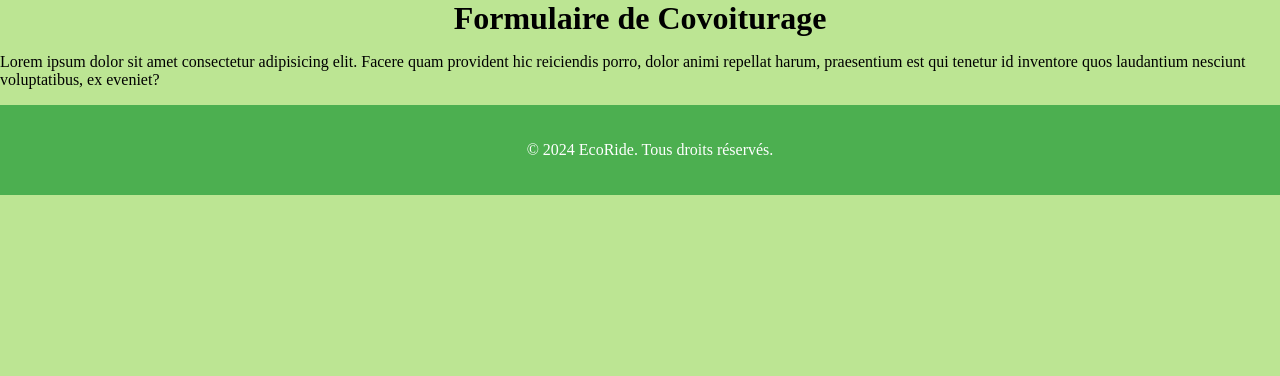
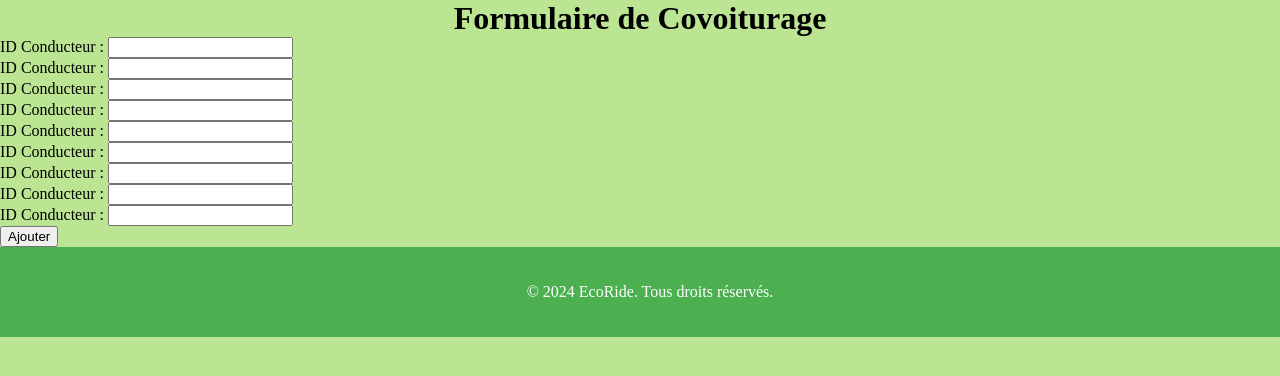
Before and after one commit to Alyaesub/Ecoride, a PHP site: page /forme-covoit.php in a window 1280 px wide. Shown: the part 110-486 px from the top of the page. Run offline with PHP 8.4, Linux system fonts and the light colour scheme.

Commit message:
add start form

```diff
--- a/php/mainFormPage.php
+++ b/php/mainFormPage.php
@@ -2,5 +2,35 @@
     <div class="title">
         <h1>Formulaire de Covoiturage</h1>
     </div>
-    <p>Lorem ipsum dolor sit amet consectetur adipisicing elit. Facere quam provident hic reiciendis porro, dolor animi repellat harum, praesentium est qui tenetur id inventore quos laudantium nesciunt voluptatibus, ex eveniet?</p>
+    <form id="addCovoiturageForm" action="saveCodeTest\traitement.php" method="post">
+
+        <label for="conducteur_id">ID Conducteur :</label>
+        <input type="number" id="conducteur_id" name="conducteur_id" required><br>
+
+        <label for="conducteur_id">ID Conducteur :</label>
+        <input type="number" id="conducteur_id" name="conducteur_id" required><br>
+
+        <label for="conducteur_id">ID Conducteur :</label>
+        <input type="number" id="conducteur_id" name="conducteur_id" required><br>
+
+        <label for="conducteur_id">ID Conducteur :</label>
+        <input type="number" id="conducteur_id" name="conducteur_id" required><br>
+
+        <label for="conducteur_id">ID Conducteur :</label>
+        <input type="number" id="conducteur_id" name="conducteur_id" required><br>
+
+        <label for="conducteur_id">ID Conducteur :</label>
+        <input type="number" id="conducteur_id" name="conducteur_id" required><br>
+
+        <label for="conducteur_id">ID Conducteur :</label>
+        <input type="number" id="conducteur_id" name="conducteur_id" required><br>
+
+        <label for="conducteur_id">ID Conducteur :</label>
+        <input type="number" id="conducteur_id" name="conducteur_id" required><br>
+
+        <label for="conducteur_id">ID Conducteur :</label>
+        <input type="number" id="conducteur_id" name="conducteur_id" required><br>
+
+        <button type="submit">Ajouter</button>
+    </form>
 </main>
--- /dev/null
+++ b/saveCodeTest/traitement.php
@@ -0,0 +1,2 @@
+<?php
+echo $_POST['conducteur_id'];
```
Also changed, not shown: sql/bddEcorideUtilisateur.sql (+8 -0 lines).
